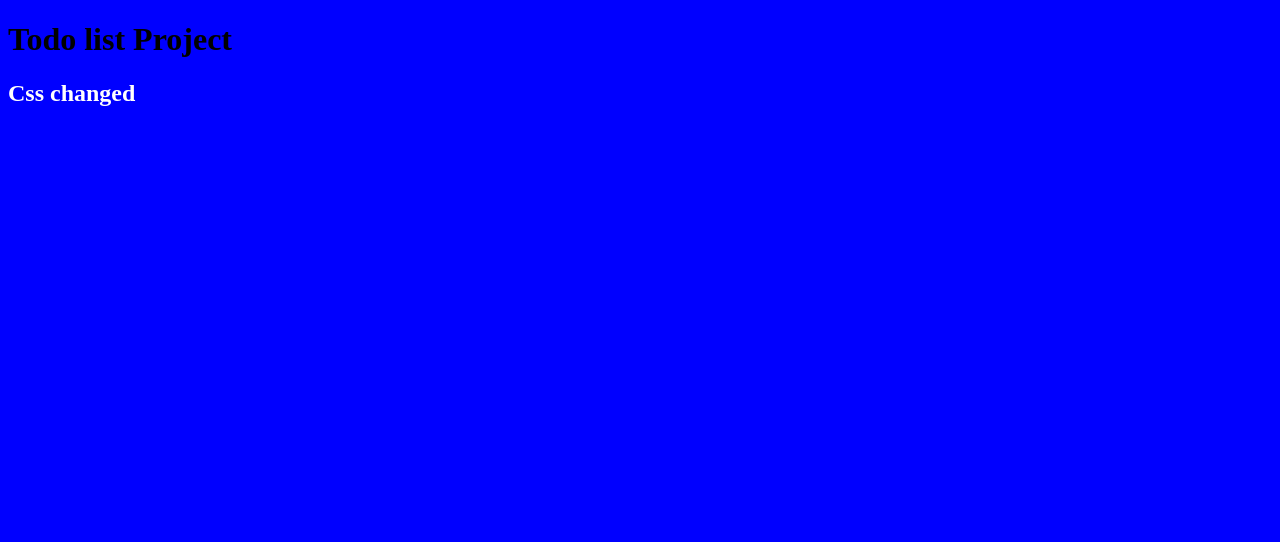
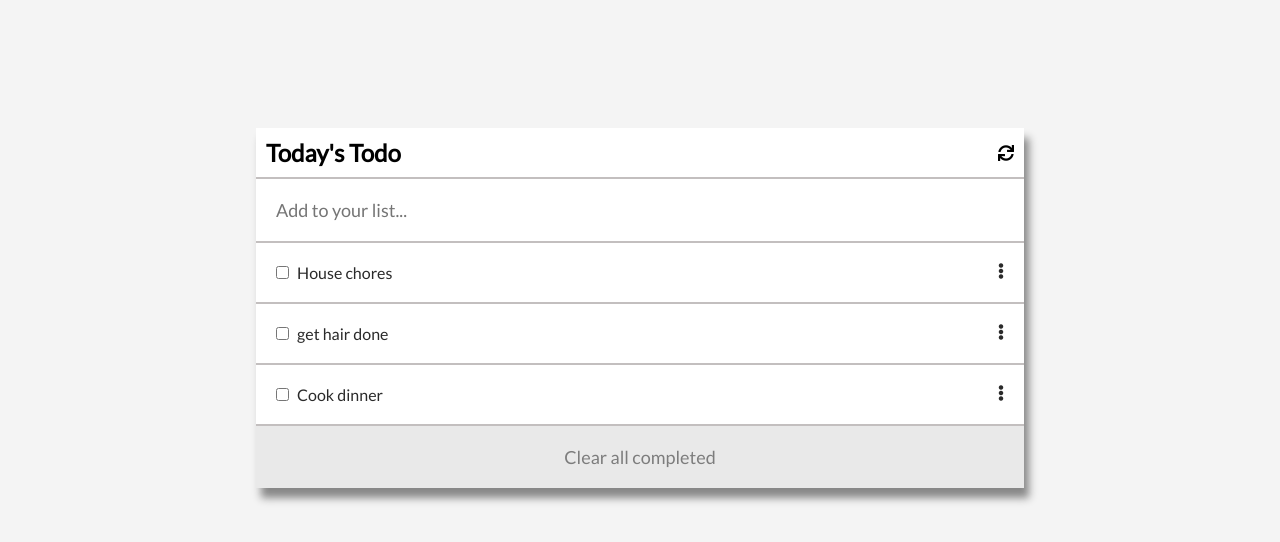
Before and after one commit to yetemegn-telaye/Todo-List-App, a website built with webpack: page src/index.html in a window 1280 px wide. Built offline with nearby package versions, Linux system fonts and the light colour scheme.

Commit message:
Add dynamic list of tasks

```diff
--- a/src/index.html
+++ b/src/index.html
@@ -4,9 +4,27 @@
     <meta charset="UTF-8">
     <meta http-equiv="X-UA-Compatible" content="IE=edge">
     <meta name="viewport" content="width=device-width, initial-scale=1.0">
+    <link rel="stylesheet" href="https://use.fontawesome.com/releases/v5.13.0/css/all.css"/>
+    <link rel="preconnect" href="https://fonts.googleapis.com">
+    <link rel="preconnect" href="https://fonts.gstatic.com" crossorigin>
+    <link href="https://fonts.googleapis.com/css2?family=Lato&display=swap" rel="stylesheet">
     <title>Todo list app</title>
 </head>
 <body>
-    <h1>Todo list Project</h1>
+
+    <section class="list-section">
+        <div class="header">
+            <h1>Today's Todo</h1>
+            <i class="fas fa-sync"></i>
+        </div>
+        <form>
+            <input type="text" placeholder="Add to your list..." class="add-task-input"/>
+            <div class="todo-container">
+
+            </div>
+            <button type="button">Clear all completed</button>
+        </form>
+    </section>
+
 </body>
 </html>
--- a/src/index.js
+++ b/src/index.js
@@ -1,5 +1,42 @@
 import './style.css';
 
-const h2 = document.createElement('h2');
-h2.textContent = 'Css changed';
-document.body.appendChild(h2);
+const taskLists = [
+  {
+    description: 'Cook dinner',
+    completed: false,
+    index: 2,
+  },
+  {
+    description: 'House chores',
+    completed: false,
+    index: 0,
+  },
+
+  {
+    description: 'get hair done',
+    completed: true,
+    index: 1,
+  },
+
+];
+const todoContainer = document.querySelector('.todo-container');
+const ul = document.createElement('ul');
+
+const displayTasks = (tasks) => {
+  tasks.sort((a, b) => a.index - b.index);
+  tasks.forEach((task) => {
+    ul.innerHTML
+    += `
+    <li class="task-item">
+        <div>
+            <input type="checkbox" id=${task.index} name=${task.index} value=${task.description} class="task-checkbox">
+            <label for="vehicle1"> ${task.description}</label>
+        </div>
+       <i class="fas fa-ellipsis-v"></i>
+    </li>
+   `;
+  });
+  todoContainer.appendChild(ul);
+};
+
+displayTasks(taskLists);
--- a/src/style.css
+++ b/src/style.css
@@ -1,7 +1,61 @@
-body {
-  background-color: blue;
+* {
+  margin: 0;
+  padding: 0;
+  box-sizing: border-box;
+  font-family: 'Lato', sans-serif;
 }
 
-h2 {
-  color: white;
+body {
+  background-color: rgb(244, 244, 244);
 }
+
+.list-section {
+  background-color: white;
+  width: 60%;
+  margin: 0 auto;
+  box-shadow: 5px 10px 8px #888;
+  margin-top: 10%;
+}
+
+.header {
+  display: flex;
+  align-items: center;
+  justify-content: space-between;
+  padding: 10px;
+  border-bottom: 2px solid rgb(195, 191, 191);
+}
+
+.add-task-input {
+  padding: 20px;
+  border: none;
+  font-size: large;
+  width: 100%;
+  border-bottom: 2px solid rgb(195, 191, 191);
+}
+
+.todo-container ul {
+  padding-left: 0;
+  margin: 0;
+}
+
+.task-item {
+  display: flex;
+  justify-content: space-between;
+  padding: 20px;
+  list-style-type: none;
+  color: rgb(42, 42, 42);
+  border-bottom: 2px solid rgb(195, 191, 191);
+}
+
+.task-checkbox {
+  margin-right: 5px;
+}
+
+button {
+  padding: 20px;
+  border: none;
+  width: 100%;
+  background-color: rgb(233, 233, 233);
+  font-size: large;
+  color: rgb(125, 125, 125);
+}
```
